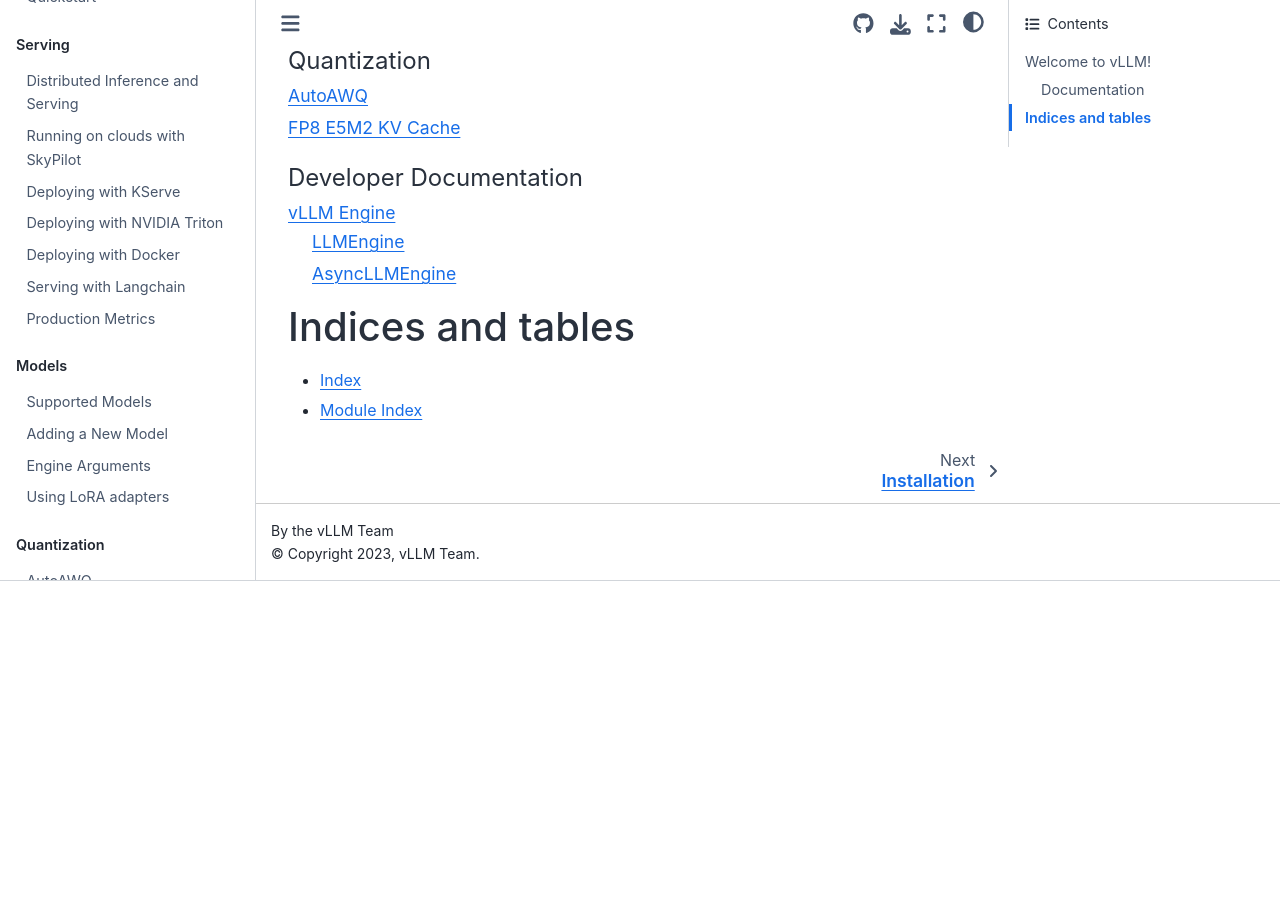
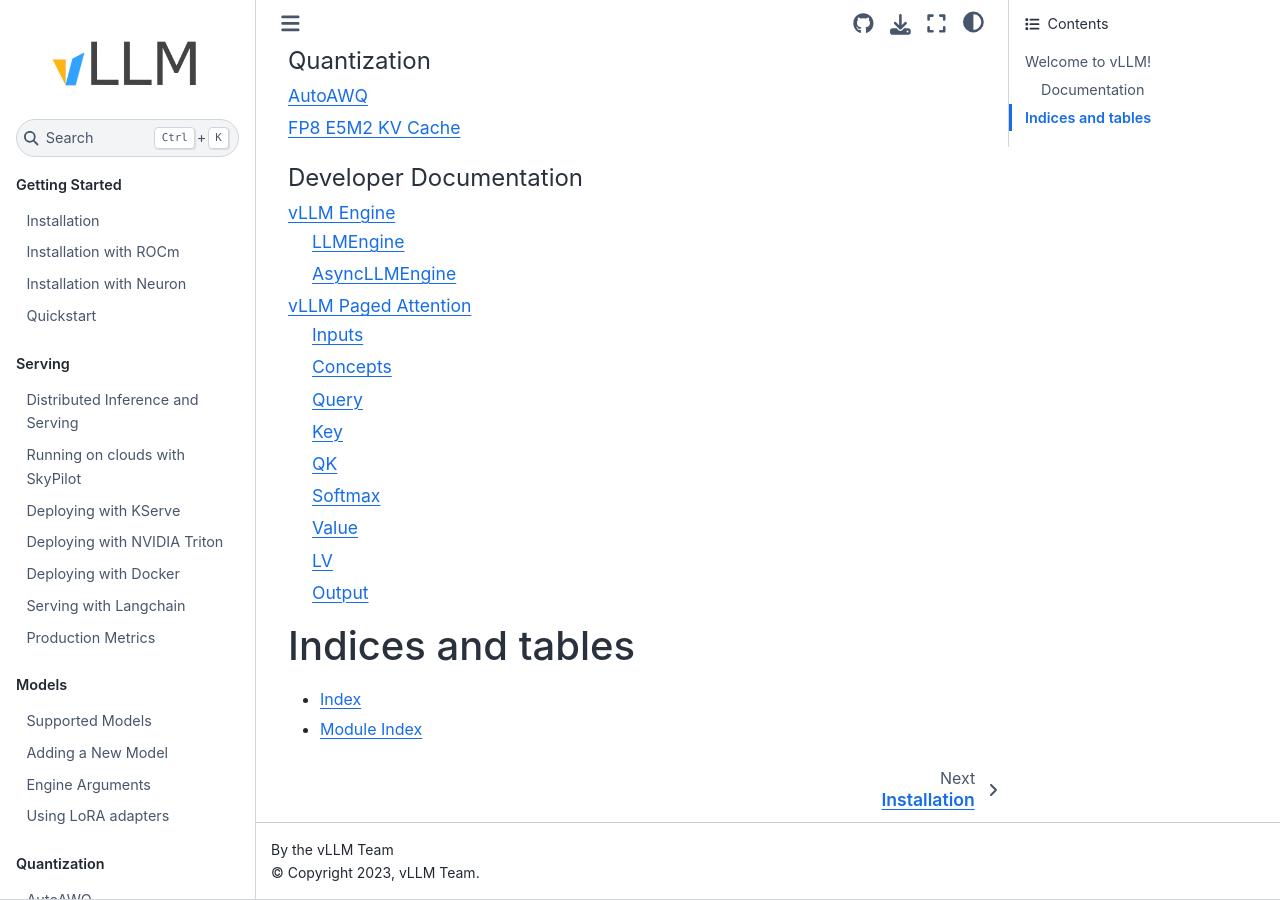
Before and after one commit to shaojiewang/vllm-rocm, a Sphinx documentation site: the page built from docs/source/index.rst, in a window 1280 px wide and 900 px high, scrolled down 1837 px. Built offline with Sphinx 7.4.7 and the Sphinx Book theme 1.1.4, drawn with Linux system fonts in a browser that asks for light colours; before the commit the page ends 2418 px from its top, so only the background shows below that; some of the changed lines change nothing that is shown.

Commit message:
Add document for vllm paged attention kernel. (#2978)

```diff
--- /dev/null
+++ b/docs/source/dev/kernel/paged_attention.rst
@@ -0,0 +1,525 @@
+vLLM Paged Attention
+====================
+
+-  Currently, vLLM utilizes its own implementation of a multi-head query
+   attention kernel (``csrc/attention/attention_kernels.cu``).
+   This kernel is designed to be compatible with
+   vLLM's paged KV caches, where the key and value cache are stored in
+   separate blocks (note that this block concept differs from the GPU
+   thread block. So in a later document, I will refer to vLLM paged
+   attention block as "block", while refer to GPU thread block as
+   "thread block").
+-  To achieve high performance, this kernel relies on a specially
+   designed memory layout and access method, specifically when threads
+   read data from global memory to shared memory. The purpose of this
+   document is to provide a high-level explanation of the kernel
+   implementation step by step, aiding those who wish to learn about the
+   vLLM multi-head query attention kernel. After going through this
+   document, users will likely have a better understanding and feel easier
+   to follow the actual implementation.
+-  Please note that this document may not cover all details, such as how
+   to calculate the correct index for the corresponding data or the dot
+   multiplication implementation. However, after reading this document
+   and becoming familiar with the high-level logic flow, it should be
+   easier for you to read the actual code and understand the details.
+
+Inputs
+------
+
+-  The kernel function takes a list of arguments for the current thread
+   to perform its assigned work. The three most important arguments are
+   the input pointers ``q``, ``k_cache``, and ``v_cache``, which point
+   to query, key, and value data on global memory that need to be read
+   and processed. The output pointer ``out`` points to global memory
+   where the result should be written. These four pointers actually
+   refer to multi-dimensional arrays, but each thread only accesses the
+   portion of data assigned to it. I have omitted all other runtime
+   parameters here for simplicity.
+
+   .. code:: cpp
+
+      template<
+      typename scalar_t,
+      int HEAD_SIZE,
+      int BLOCK_SIZE,
+      int NUM_THREADS,
+      int PARTITION_SIZE = 0>
+      __device__ void paged_attention_kernel(
+      ... // Other side args.
+      const scalar_t* __restrict__ out,       // [num_seqs, num_heads, max_num_partitions, head_size]
+      const scalar_t* __restrict__ q,         // [num_seqs, num_heads, head_size]
+      const scalar_t* __restrict__ k_cache,   // [num_blocks, num_kv_heads, head_size/x, block_size, x]
+      const scalar_t* __restrict__ v_cache,   // [num_blocks, num_kv_heads, head_size, block_size]
+      ... // Other side args.
+      )
+
+-  There are also a list of template arguments above the function
+   signature that are determined during compilation time. ``scalar_t``
+   represents the data type of the query, key, and value data elements,
+   such as FP16. ``HEAD_SIZE`` indicates the number of elements in each
+   head. ``BLOCK_SIZE`` refers to the number of tokens in each block.
+   ``NUM_THREADS`` denotes the number of threads in each thread block.
+   ``PARTITION_SIZE`` represents the number of tensor parallel GPUs (For
+   simplicity, we assume this is 0 and tensor parallel is disabled).
+-  With these arguments, we need to perform a sequence of preparations.
+   This includes calculating the current head index, block index, and
+   other necessary variables. However, for now, we can ignore these
+   preparations and proceed directly to the actual calculations. It will
+   be easier to understand them once we grasp the entire flow.
+
+Concepts
+--------
+
+-  Just before we dive into the calculation flow, I want to describe a
+   few concepts that are needed for later sections. However, you may
+   skip this section and return later if you encounter any confusing
+   terminologies.
+-  **Sequence**: A sequence represents a client request. For example,
+   the data pointed to by ``q`` has a shape of
+   ``[num_seqs, num_heads, head_size]``. That represents there are total
+   ``num_seqs`` of query sequence data are pointed by ``q``. Since this
+   kernel is a single query attention kernel, each sequence only has one
+   query token. Hence, the ``num_seqs`` equals the total number of tokens
+   that are processed in the batch.
+-  **Context**: The context consists of the generated tokens from the
+   sequence. For instance, ``["What", "is", "your"]`` are the context
+   tokens, and the input query token is ``"name"``. The model might
+   generate the token ``"?"``.
+-  **Vec**: The vec is a list of elements that are fetched and
+   calculated together. For query and key data, the vec size
+   (``VEC_SIZE``) is determined so that each thread group can fetch and
+   calculate 16 bytes of data at a time. For value data, the vec size
+   (``V_VEC_SIZE``) is determined so that each thread can fetch and
+   calculate 16 bytes of data at a time. For example, if the
+   ``scalar_t`` is FP16 (2 bytes) and ``THREAD_GROUP_SIZE`` is 2, the
+   ``VEC_SIZE`` will be 4, while the ``V_VEC_SIZE`` will be 8.
+-  **Thread group**: The thread group is a small group of
+   threads(\ ``THREAD_GROUP_SIZE``) that fetches and calculates one
+   query token and one key token at a time. Each thread handles only a
+   portion of the token data. The total number of elements processed by
+   one thread group is referred as ``x``. For example, if the thread
+   group contains 2 threads and the head size is 8, then thread 0
+   handles the query and key elements at index 0, 2, 4, 6, while thread
+   1 handles the elements at index 1, 3, 5, 7.
+-  **Block**: The key and value cache data in vLLM are split into
+   blocks. Each block stores data for a fixed number(\ ``BLOCK_SIZE``)
+   of tokens at one head. Each block may contain only a portion of the
+   whole context tokens. For example, if the block size is 16 and the
+   head size is 128, then for one head, one block can store 16 \* 128 =
+   2048 elements.
+-  **Warp**: A warp is a group of 32 threads(\ ``WARP_SIZE``) that
+   execute simultaneously on a stream multiprocessor (SM). In this
+   kernel, each warp processes the calculation between one query token
+   and key tokens of one entire block at a time (it may process multiple
+   blocks in multiple iterations). For example, if there are 4 warps and
+   6 blocks for one context, the assignment would be like warp 0 handles
+   the 0th, 4th blocks, warp 1 handles the 1st, 5th blocks, warp 2
+   handles the 2nd block and warp 3 handles the 3rd block.
+-  **Thread block**: A thread block is a group of
+   threads(\ ``NUM_THREADS``) that can access the same shared memory.
+   Each thread block contains multiple warps(\ ``NUM_WARPS``), and in
+   this kernel, each thread block processes the calculation between one
+   query token and key tokens of a whole context.
+-  **Grid**: A grid is a collection of thread blocks and defines the
+   shape of the collection. In this kernel, the shape is
+   ``(num_heads, num_seqs, max_num_partitions)``. Therefore, each thread
+   block only handles the calculation for one head, one sequence, and
+   one partition.
+
+Query
+-----
+
+-  This section will introduce how query data is stored in memory and
+   fetched by each thread. As mentioned above, each thread group fetches
+   one query token data, while each thread itself only handles a part of
+   one query token data. Within each warp, every thread group will fetch
+   the same query token data, but will multiply it with different key
+   token data.
+
+   .. code:: cpp
+
+      const scalar_t* q_ptr = q + seq_idx * q_stride + head_idx * HEAD_SIZE;
+
+   .. figure:: ../../assets/kernel/query.png
+      :alt: query
+      :width: 70%
+      :align: center
+
+      Query data of one token at one head
+
+-  Each thread defines its own ``q_ptr`` which points to the assigned
+   query token data on global memory. For example, if ``VEC_SIZE`` is 4
+   and ``HEAD_SIZE`` is 128, the ``q_ptr`` points to data that contains
+   total of 128 elements divided into 128 / 4 = 32 vecs.
+
+   .. figure:: ../../assets/kernel/q_vecs.png
+      :alt: q_vecs
+      :width: 70%
+      :align: center
+
+      ``q_vecs`` for one thread group
+
+   .. code:: cpp
+
+      __shared__ Q_vec q_vecs[THREAD_GROUP_SIZE][NUM_VECS_PER_THREAD];
+
+-  Next, we need to read the global memory data pointed to by ``q_ptr``
+   into shared memory as ``q_vecs``. It is important to note that each
+   vecs is assigned to a different row. For example, if the
+   ``THREAD_GROUP_SIZE`` is 2, thread 0 will handle the 0th row vecs,
+   while thread 1 handles the 1st row vecs. By reading the query data in
+   this way, neighboring threads like thread 0 and thread 1 can read
+   neighbor memory, achieving the memory coalescing to improve
+   performance.
+
+Key
+---
+
+-  Similar to the "Query" section, this section introduces memory layout
+   and assignment for keys. While each thread group only handle one
+   query token one kernel run, it may handle multiple key tokens across
+   multiple iterations. Meanwhile, each warp will process multiple blocks
+   of key tokens in multiple iterations, ensuring that all context
+   tokens are processed by the entire thread group after the kernel run.
+   In this context, "handle" refers to performing the dot multiplication
+   between query data and key data.
+
+   .. code:: cpp
+
+      const scalar_t* k_ptr = k_cache + physical_block_number * kv_block_stride
+                          + kv_head_idx * kv_head_stride
+                          + physical_block_offset * x;
+
+-  Unlike to ``q_ptr``, ``k_ptr`` in each thread will point to different
+   key token at different iterations. As shown above, that ``k_ptr``
+   points to key token data based on ``k_cache`` at assigned block,
+   assigned head and assigned token.
+
+   .. figure:: ../../assets/kernel/key.png
+      :alt: key
+      :width: 70%
+      :align: center
+
+      Key data of all context tokens at one head
+
+-  The diagram above illustrates the memory layout for key data. It
+   assumes that the ``BLOCK_SIZE`` is 16, ``HEAD_SIZE`` is 128, ``x`` is
+   8, ``THREAD_GROUP_SIZE`` is 2, and there are a total of 4 warps. Each
+   rectangle represents all the elements for one key token at one head,
+   which will be processed by one thread group. The left half shows the
+   total 16 blocks of key token data for warp 0, while the right half
+   represents the remaining key token data for other warps or
+   iterations. Inside each rectangle, there are a total 32 vecs (128
+   elements for one token) that will be processed by 2 threads (one
+   thread group) separately.
+
+   .. figure:: ../../assets/kernel/k_vecs.png
+      :alt: k_vecs
+      :width: 70%
+      :align: center
+
+      ``k_vecs`` for one thread
+
+   .. code:: cpp
+
+      K_vec k_vecs[NUM_VECS_PER_THREAD]
+
+-  Next, we need to read the key token data from ``k_ptr`` and store
+   them on register memory as ``k_vecs``. We use register memory for
+   ``k_vecs`` because it will only be accessed by one thread once,
+   whereas ``q_vecs`` will be accessed by multiple threads multiple
+   times. Each ``k_vecs`` will contain multiple vectors for later
+   calculation. Each vec will be set at each inner iteration. The
+   assignment of vecs allows neighboring threads in a warp to read
+   neighboring memory together, which again promotes the memory
+   coalescing. For instance, thread 0 will read vec 0, while thread 1
+   will read vec 1. In the next inner loop, thread 0 will read vec 2,
+   while thread 1 will read vec 3, and so on.
+-  You may still be a little confused about the overall flow. Don't
+   worry, please keep reading the next "QK" section. It will illustrate
+   the query and key calculation flow in a clearer and higher-level
+   manner.
+
+QK
+---
+
+-  As shown the pseudo code below, before the entire for loop block, we
+   fetch the query data for one token and store it in ``q_vecs``. Then,
+   in the outer for loop, we iterate through different ``k_ptrs`` that
+   point to different tokens and prepare the ``k_vecs`` in the inner for
+   loop. Finally, we perform the dot multiplication between the
+   ``q_vecs`` and each ``k_vecs``.
+
+   .. code:: cpp
+
+      q_vecs = ...
+      for ... {
+         k_ptr = ...
+         for ... {
+            k_vecs[i] = ...
+         }
+         ...
+         float qk = scale * Qk_dot<scalar_t, THREAD_GROUP_SIZE>::dot(q_vecs[thread_group_offset], k_vecs);
+      }
+
+-  As mentioned before, for each thread, it only fetches part of the
+   query and key token data at a time. However, there will be a cross
+   thread group reduction happen in the ``Qk_dot<>::dot`` . So ``qk``
+   returned here is not just between part of the query and key token dot
+   multiplication, but actually a full result between entire query and
+   key token data.
+-  For example, if the value of ``HEAD_SIZE`` is 128 and
+   ``THREAD_GROUP_SIZE`` is 2, each thread's ``k_vecs`` will contain
+   total 64 elements. However, the returned ``qk`` is actually the
+   result of dot multiplication between 128 query elements and 128 key
+   elements. If you want to learn more about the details of the dot
+   multiplication and reduction, you may refer to the implementation of
+   ``Qk_dot<>::dot``. However, for the sake of simplicity, I will not
+   cover it in this document.
+
+Softmax
+-------
+
+-  Next, we need to calculate the normalized softmax for all ``qk``\ s,
+   as shown above, where each :math:`x` represents a ``qk``. To do this,
+   we must obtain the reduced value of ``qk_max``\ (:math:`m(x)`) and
+   the ``exp_sum``\ (:math:`\ell(x)`) of all ``qk``\ s. The reduction
+   should be performed across the entire thread block, encompassing
+   results between the query token and all context key tokens.
+
+   .. math::
+      :nowrap:
+
+      \begin{gather*}
+      m(x):=\max _i \quad x_i \\ \quad f(x):=\left[\begin{array}{lll}e^{x_1-m(x)} & \ldots & e^{x_B-m(x)}\end{array}\right]\\ \quad \ell(x):=\sum_i f(x)_i \\
+      \quad \operatorname{softmax}(x):=\frac{f(x)}{\ell(x)}
+      \end{gather*}
+
+``qk_max`` and ``logits``
+~~~~~~~~~~~~~~~~~~~~~~~~~
+
+-  Just right after we get the ``qk`` result, we can set the temporary
+   ``logits`` result with ``qk`` (In the end, the ``logits`` should
+   store the normalized softmax result). Also we can compare and collect
+   the ``qk_max`` for all ``qk``\ s that are calculated by current
+   thread group.
+
+   .. code:: cpp
+
+      if (thread_group_offset == 0) {
+         const bool mask = token_idx >= context_len;
+         logits[token_idx - start_token_idx] = mask ? 0.f : qk;
+         qk_max = mask ? qk_max : fmaxf(qk_max, qk);
+      }
+
+-  Please note that the ``logits`` here is on shared memory, so each
+   thread group will set the fields for its own assigned context tokens.
+   Overall, the size of logits should be number of context tokens.
+
+   .. code:: cpp
+
+      for (int mask = WARP_SIZE / 2; mask >= THREAD_GROUP_SIZE; mask /= 2) {
+          qk_max = fmaxf(qk_max, VLLM_SHFL_XOR_SYNC(qk_max, mask));
+      }
+
+      if (lane == 0) {
+         red_smem[warp_idx] = qk_max;
+      }
+
+-  Then we need to get the reduced ``qk_max`` across each warp. The main
+   idea is to make threads in warp to communicate with each other and
+   get the final max ``qk`` .
+
+   .. code:: cpp
+
+      for (int mask = NUM_WARPS / 2; mask >= 1; mask /= 2) {
+          qk_max = fmaxf(qk_max, VLLM_SHFL_XOR_SYNC(qk_max, mask));
+      }
+      qk_max = VLLM_SHFL_SYNC(qk_max, 0);
+
+-  Finally, we can get the reduced ``qk_max`` from whole thread block by
+   compare the ``qk_max`` from all warps in this thread block. Then we
+   need to broadcast the final result to each thread.
+
+``exp_sum``
+~~~~~~~~~~~
+
+-  Similar to ``qk_max``, we need to get the reduced sum value from the
+   entire thread block too.
+
+   .. code:: cpp
+
+      for (int i = thread_idx; i < num_tokens; i += NUM_THREADS) {
+          float val = __expf(logits[i] - qk_max);
+          logits[i] = val;
+          exp_sum += val;
+      }
+      ...
+      exp_sum = block_sum<NUM_WARPS>(&red_smem[NUM_WARPS], exp_sum);
+
+-  Firstly, sum all exp values from each thread group, and meanwhile,
+   convert each entry of ``logits`` from ``qk`` to ``exp(qk - qk_max)``.
+   Please note, the ``qk_max`` here is already the max ``qk`` across the
+   whole thread block. And then we can do reduction for ``exp_sum``
+   across whole thread block just like the ``qk_max``.
+
+   .. code:: cpp
+
+      const float inv_sum = __fdividef(1.f, exp_sum + 1e-6f);
+      for (int i = thread_idx; i < num_tokens; i += NUM_THREADS) {
+         logits[i] *= inv_sum;
+      }
+
+-  Finally, with the reduced ``qk_max`` and ``exp_sum``, we can obtain
+   the final normalized softmax result as ``logits``. This ``logits``
+   variable will be used for dot multiplication with the value data in
+   later steps. Now, it should store the normalized softmax result of
+   ``qk`` for all assigned context tokens.
+
+Value
+-----
+
+.. figure:: ../../assets/kernel/value.png
+   :alt: value
+   :width: 70%
+   :align: center
+
+   Value data of all context tokens at one head
+
+.. figure:: ../../assets/kernel/logits_vec.png
+   :alt: logits_vec
+   :width: 50%
+   :align: center
+
+   ``logits_vec`` for one thread
+
+.. figure:: ../../assets/kernel/v_vec.png
+   :alt: v_vec
+   :width: 70%
+   :align: center
+
+   List of ``v_vec`` for one thread
+
+-  Now we need to retrieve the value data and perform dot multiplication
+   with ``logits``. Unlike query and key, there is no thread group
+   concept for value data. As shown in diagram, different from key token
+   memory layout, elements from the same column correspond to the same
+   value token. For one block of value data, there are ``HEAD_SIZE`` of
+   rows and ``BLOCK_SIZE`` of columns that are split into multiple
+   ``v_vecs``.
+-  Each thread always fetches ``V_VEC_SIZE`` elements from the same
+   ``V_VEC_SIZE`` of tokens at a time. As a result, a single thread
+   retrieves multiple ``v_vec``\ s from different rows and the same
+   columns through multiple inner iterations. For each ``v_vec``, it
+   needs to be dot multiplied with the corresponding ``logits_vec``,
+   which is also ``V_VEC_SIZE`` elements from ``logits``. Overall, with
+   multiple inner iterations, each warp will process one block of value
+   tokens. And with multiple outer iterations, the whole context value
+   tokens are processd
+
+   .. code:: cpp
+
+      float accs[NUM_ROWS_PER_THREAD];
+      for ... { // Iteration over different blocks.
+          logits_vec = ...
+          for ... { // Iteration over different rows.
+              v_vec = ...
+              ...
+              accs[i] += dot(logits_vec, v_vec);
+          }
+      }
+
+-  As shown in the above pseudo code, in the outer loop, similar to
+   ``k_ptr``, ``logits_vec`` iterates over different blocks and reads
+   ``V_VEC_SIZE`` elements from ``logits``. In the inner loop, each
+   thread reads ``V_VEC_SIZE`` elements from the same tokens as a
+   ``v_vec`` and performs dot multiplication. It is important to note
+   that in each inner iteration, the thread fetches different head
+   position elements for the same tokens. The dot result is then
+   accumulated in ``accs``. Therefore, each entry of ``accs`` is mapped
+   to a head position assigned to the current thread.
+-  For example, if ``BLOCK_SIZE`` is 16 and ``V_VEC_SIZE`` is 8, each
+   thread fetches 8 value elements for 8 tokens at a time. Each element
+   is from different tokens at the same head position. If ``HEAD_SIZE``
+   is 128 and ``WARP_SIZE`` is 32, for each inner loop, a warp needs to
+   fetch ``WARP_SIZE * V_VEC_SIZE = 256`` elements. This means there are
+   a total of 128 \* 16 / 256 = 8 inner iterations for a warp to handle
+   a whole block of value tokens. And each ``accs`` in each thread
+   contains 8 elements that accumulated at 8 different head positions.
+   For the thread 0, the ``accs`` variable will have 8 elements, which
+   are 0th, 16th … 112th elements of a value head that are accumulated
+   from all assigned 8 tokens.
+
+LV
+---
+-  Now, we need to perform reduction for ``accs`` within each warp. This
+   process allows each thread to accumulate the ``accs`` for the
+   assigned head positions of all tokens in one block.
+
+   .. code:: cpp
+
+      for (int i = 0; i < NUM_ROWS_PER_THREAD; i++) {
+         float acc = accs[i];
+         for (int mask = NUM_V_VECS_PER_ROW / 2; mask >= 1; mask /= 2) {
+            acc += VLLM_SHFL_XOR_SYNC(acc, mask);
+         }
+         accs[i] = acc;
+      }
+
+-  Next, we perform reduction for ``accs`` across all warps, allowing
+   each thread to have the accumulation of ``accs`` for the assigned
+   head positions of all context tokens. Please note that each ``accs``
+   in every thread only stores the accumulation for a portion of
+   elements of the entire head for all context tokens. However, overall,
+   all results for output have been calculated but are just stored in
+   different thread register memory.
+
+   .. code:: cpp
+
+      float* out_smem = reinterpret_cast<float*>(shared_mem);
+      for (int i = NUM_WARPS; i > 1; i /= 2) {
+          // Upper warps write to shared memory.
+          ...
+              float* dst = &out_smem[(warp_idx - mid) * HEAD_SIZE];
+              for (int i = 0; i < NUM_ROWS_PER_THREAD; i++) {
+                      ...
+              dst[row_idx] = accs[i];
+          }
+
+          // Lower warps update the output.
+              const float* src = &out_smem[warp_idx * HEAD_SIZE];
+          for (int i = 0; i < NUM_ROWS_PER_THREAD; i++) {
+                      ...
+              accs[i] += src[row_idx];
+          }
+
+              // Write out the accs.
+      }
+
+Output
+------
+
+-  Now we can write all of calculated result from local register memory
+   to final output global memory.
+
+   .. code:: cpp
+
+      scalar_t* out_ptr = out + seq_idx * num_heads * max_num_partitions * HEAD_SIZE
+                      + head_idx * max_num_partitions * HEAD_SIZE
+                      + partition_idx * HEAD_SIZE;
+
+-  First, we need to define the ``out_ptr`` variable, which points to
+   the start address of the assigned sequence and assigned head.
+
+   .. code:: cpp
+
+      for (int i = 0; i < NUM_ROWS_PER_THREAD; i++) {
+      const int row_idx = lane / NUM_V_VECS_PER_ROW + i * NUM_ROWS_PER_ITER;
+      if (row_idx < HEAD_SIZE && lane % NUM_V_VECS_PER_ROW == 0) {
+          from_float(*(out_ptr + row_idx), accs[i]);
+      }
+      }
+
+-  Finally, we need to iterate over different assigned head positions
+   and write out the corresponding accumulated result based on the
+   ``out_ptr``.
--- a/docs/source/index.rst
+++ b/docs/source/index.rst
@@ -98,6 +98,7 @@
    :caption: Developer Documentation
 
    dev/engine/engine_index
+   dev/kernel/paged_attention
 
 Indices and tables
 ==================
```
Also changed, not shown: docs/source/assets/kernel/k_vecs.png (added), docs/source/assets/kernel/key.png (added), docs/source/assets/kernel/logits_vec.png (added), docs/source/assets/kernel/q_vecs.png (added), docs/source/assets/kernel/query.png (added), docs/source/assets/kernel/v_vec.png (added), docs/source/assets/kernel/value.png (added).
